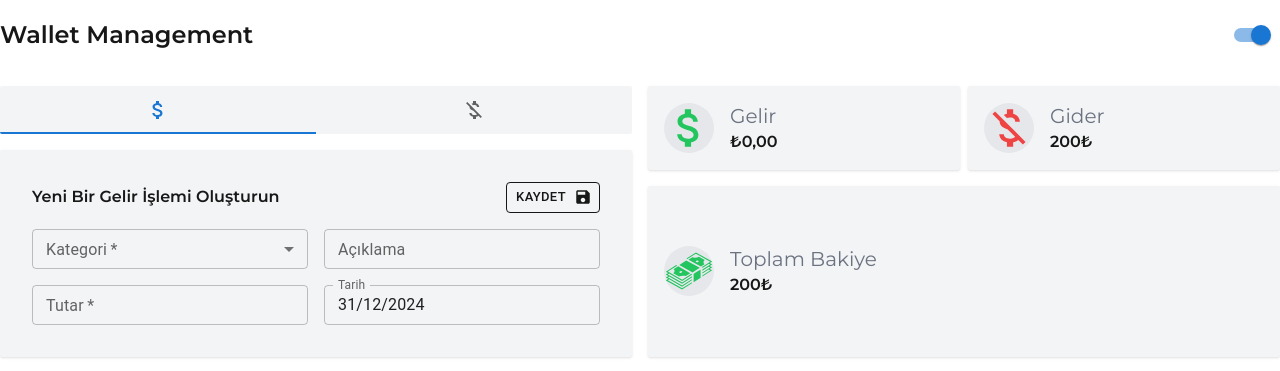
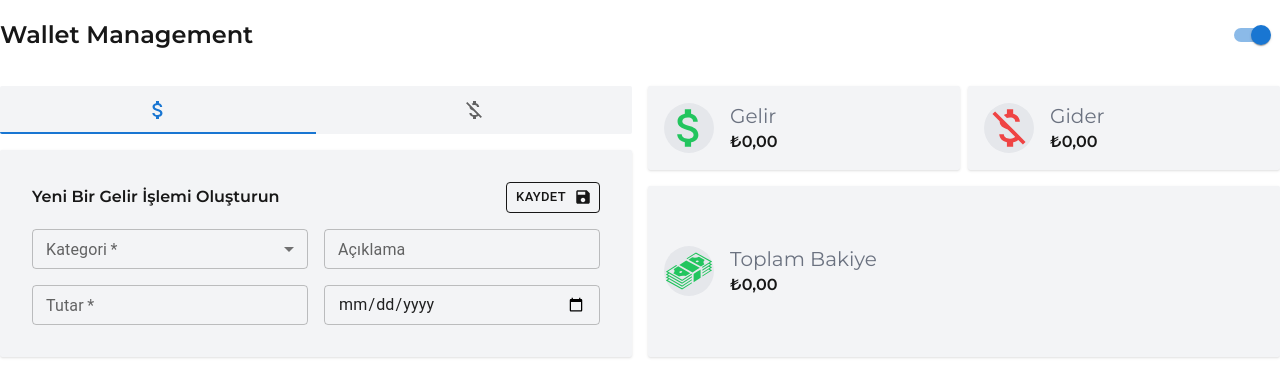
Before and after one commit to emirhancopoglu/walletManagement, a Next.js app: page / in a window 1280 px wide. Shown: the top 371 px of the page. Built offline with nearby package versions, Linux system fonts and the light colour scheme; what @mui/material-nextjs would draw is missing.

Commit message:
transaction context created and merged : income context , expense context

```diff
--- a/src/app/(wallet)/layout.jsx
+++ b/src/app/(wallet)/layout.jsx
@@ -2,7 +2,7 @@ import Header from "@/components/header/header";
 import { AppRouterCacheProvider } from "@mui/material-nextjs/v15-appRouter";
 import { Montserrat } from "next/font/google";
 import "@/app/globals.css";
-import { IncomeProvider } from "@/context/income/incomeContext";
+import { TransactionProvider } from "@/context/income/transactionContext";
 
 const MontserratFont = Montserrat({
   subsets: ["latin"],
@@ -20,10 +20,10 @@ export default function RootLayout({ children }) {
     <html lang="en">
       <body className={`${MontserratFont.variable} antialiased`}>
         <AppRouterCacheProvider>
-          <IncomeProvider>
+          <TransactionProvider>
             <Header />
             {children}
-          </IncomeProvider>
+          </TransactionProvider>
         </AppRouterCacheProvider>
       </body>
     </html>
--- a/src/components/stats/stats.jsx
+++ b/src/components/stats/stats.jsx
@@ -5,10 +5,11 @@ import WalletIcon from "@mui/icons-material/Wallet";
 import { GiMoneyStack } from "react-icons/gi";
 import { MdAttachMoney } from "react-icons/md";
 import { MdMoneyOff } from "react-icons/md";
-import { useIncome } from "@/context/income/incomeContext";
+import { useTransaction } from "@/context/income/transactionContext";
 
 export default function Stats() {
-  const { formattedTotalAmount } = useIncome();
+  const { formattedIncomeTotal, formattedExpenseTotal, formattedBalance } =
+    useTransaction();
 
   return (
     <>
@@ -21,7 +22,7 @@ export default function Stats() {
 
             <div className="flex flex-col">
               <p className="text-gray-500 font-normal text-xl">Gelir</p>
-              <p className="font-semibold">{formattedTotalAmount} </p>
+              <p className="font-semibold">{formattedIncomeTotal} </p>
             </div>
           </div>
           <div className="rounded-sm shadow w-full h-max bg-gray-100 px-4 py-4 flex flex-row items-center gap-4">
@@ -31,7 +32,7 @@ export default function Stats() {
 
             <div className="flex flex-col">
               <p className="text-gray-500 font-normal text-xl">Gider</p>
-              <p className="font-semibold">200₺</p>
+              <p className="font-semibold">{formattedExpenseTotal}</p>
             </div>
           </div>
         </div>
@@ -42,7 +43,7 @@ export default function Stats() {
 
           <div className="flex flex-col">
             <p className="text-gray-500 font-normal text-xl">Toplam Bakiye</p>
-            <p className="font-semibold">200₺</p>
+            <p className="font-semibold">{formattedBalance}</p>
           </div>
         </div>
       </div>
--- a/src/components/tab/expense.jsx
+++ b/src/components/tab/expense.jsx
@@ -1,23 +1,36 @@
-import DateSelector from "@/utils/date/date";
 import { Button, MenuItem, TextField } from "@mui/material";
 import React from "react";
 import SaveIcon from "@mui/icons-material/Save";
+import { useTransaction } from "@/context/income/transactionContext";
 
 export default function Expense() {
-  const currencies = [
-    {
-      value: "USD",
-      label: "Yiyecek",
-    },
-    {
-      value: "EUR",
-      label: "Giyecek",
-    },
-    {
-      value: "BTC",
-      label: "Market Alışverişi",
-    },
+  const {
+    addTransaction,
+    category,
+    setCategory,
+    description,
+    setDescription,
+    amount,
+    setAmount,
+    date,
+    setDate,
+    type,
+  } = useTransaction();
+
+  const categories = [
+    { value: "Yemek", label: "Yemek" },
+    { value: "Giyim", label: "Giyim" },
+    { value: "Teknoloji", label: "Teknoloji" },
   ];
+
+  const handleSave = () => {
+    const expense = { category, description, amount, date, type: "Gider" };
+    addTransaction(expense);
+    setCategory("");
+    setDescription("");
+    setAmount("");
+    setDate("");
+  };
 
   return (
     <div className="flex flex-col">
@@ -29,6 +42,7 @@ export default function Expense() {
           variant="outlined"
           endIcon={<SaveIcon />}
           className="font-semibold capitalize"
+          onClick={handleSave}
         >
           Kaydet
         </Button>
@@ -43,8 +57,10 @@ export default function Expense() {
           size="small"
           className="w-full"
           required
+          value={category}
+          onChange={(e) => setCategory(e.target.value)}
         >
-          {currencies.map((option) => (
+          {categories.map((option) => (
             <MenuItem key={option.value} value={option.value}>
               {option.label}
             </MenuItem>
@@ -57,6 +73,8 @@ export default function Expense() {
           variant="outlined"
           size="small"
           fullWidth
+          value={description}
+          onChange={(e) => setDescription(e.target.value)}
         />
       </div>
       <div className="flex flex-row gap-4">
@@ -68,8 +86,20 @@ export default function Expense() {
           type="number"
           required
           fullWidth
+          value={amount}
+          onChange={(e) => setAmount(e.target.value)}
         />
-        <DateSelector />
+
+        <TextField
+          id="outlined-basic"
+          variant="outlined"
+          size="small"
+          type="date"
+          required
+          fullWidth
+          value={date}
+          onChange={(e) => setDate(e.target.value)}
+        />
       </div>
     </div>
   );
--- a/src/components/tab/income.jsx
+++ b/src/components/tab/income.jsx
@@ -1,13 +1,12 @@
 "use client";
-import DateSelector from "@/utils/date/date";
 import { Button, MenuItem, TextField } from "@mui/material";
 import React from "react";
 import SaveIcon from "@mui/icons-material/Save";
-import { useIncome } from "@/context/income/incomeContext";
+import { useTransaction } from "@/context/income/transactionContext";
 
 export default function Income() {
   const {
-    addIncome,
+    addTransaction,
     category,
     setCategory,
     description,
@@ -17,7 +16,7 @@ export default function Income() {
     date,
     setDate,
     type,
-  } = useIncome();
+  } = useTransaction();
 
   const categories = [
     { value: "Maaş", label: "Maaş" },
@@ -28,7 +27,7 @@ export default function Income() {
 
   const handleSave = () => {
     const income = { category, description, amount, date, type };
-    addIncome(income);
+    addTransaction(income);
     setCategory("");
     setDescription("");
     setAmount("");
@@ -44,7 +43,7 @@ export default function Income() {
           size="small"
           variant="outlined"
           endIcon={<SaveIcon />}
-          className="font-semibold capitalize"
+          className="font-semibold capitalize bg-green-400 text-green-500"
           onClick={handleSave}
         >
           Kaydet
@@ -92,8 +91,16 @@ export default function Income() {
           value={amount}
           onChange={(e) => setAmount(e.target.value)}
         />
-
-        <DateSelector />
+        <TextField
+          id="outlined-basic"
+          variant="outlined"
+          size="small"
+          type="date"
+          required
+          fullWidth
+          value={date}
+          onChange={(e) => setDate(e.target.value)}
+        />
       </div>
     </div>
   );
--- a/src/components/transaction-table/transactionTable.jsx
+++ b/src/components/transaction-table/transactionTable.jsx
@@ -8,10 +8,10 @@ import TableContainer from "@mui/material/TableContainer";
 import TableHead from "@mui/material/TableHead";
 import TableRow from "@mui/material/TableRow";
 import Paper from "@mui/material/Paper";
-import { useIncome } from "@/context/income/incomeContext";
+import { useTransaction } from "@/context/income/transactionContext";
 
 export default function TransactionTable() {
-  const { category, description, incomeData } = useIncome();
+  const { transactionData } = useTransaction();
 
   const StyledTableCell = styled(TableCell)(({ theme }) => ({
     [`&.${tableCellClasses.head}`]: {
@@ -83,9 +83,9 @@ export default function TransactionTable() {
               </TableRow>
             </TableHead>
             <TableBody>
-              {incomeData && incomeData.length > 0 ? (
+              {transactionData && transactionData.length > 0 ? (
                 <>
-                  {incomeData.map((item, index) => (
+                  {transactionData.map((item, index) => (
                     <StyledTableRow key={index}>
                       <StyledTableCell component="th" scope="row">
                         {item.category}
--- a/src/components/transaction/transaction.jsx
+++ b/src/components/transaction/transaction.jsx
@@ -8,11 +8,11 @@ import Tab from "@mui/material/Tab";
 import Box from "@mui/material/Box";
 import AttachMoneySharpIcon from "@mui/icons-material/AttachMoneySharp";
 import MoneyOffIcon from "@mui/icons-material/MoneyOff";
-import { useIncome } from "@/context/income/incomeContext";
+import { useTransaction } from "@/context/income/transactionContext";
 
 export default function Transaction() {
   const [value, setValue] = useState(0);
-  const { setType } = useIncome();
+  const { setType } = useTransaction();
 
   const handleChange = (event, newValue) => {
     setValue(newValue);
--- a/src/context/income/incomeContext.jsx
+++ /dev/null
@@ -1,60 +0,0 @@
-"use client";
-import React, { createContext, useContext, useEffect, useState } from "react";
-
-const IncomeContext = createContext();
-
-export function IncomeProvider({ children }) {
-  const [incomeData, setIncomeData] = useState([]);
-  const [category, setCategory] = useState("");
-  const [description, setDescription] = useState("");
-  const [amount, setAmount] = useState("");
-  const [date, setDate] = useState("");
-  const [type, setType] = useState("Gelir");
-
-  useEffect(() => {
-    const storedData = localStorage.getItem("incomeData");
-    if (storedData) {
-      setIncomeData(JSON.parse(storedData));
-    }
-  }, []);
-
-  const totalAmount = incomeData.reduce(
-    (acc, income) => acc + parseFloat(income.amount || 0),
-    0
-  );
-
-  const formattedTotalAmount = new Intl.NumberFormat("tr-TR", {
-    style: "currency",
-    currency: "TRY",
-  }).format(totalAmount);
-
-  const addIncome = (income) => {
-    const updatedIncomeData = [...incomeData, income];
-    setIncomeData(updatedIncomeData);
-    localStorage.setItem("incomeData", JSON.stringify(updatedIncomeData));
-  };
-
-  return (
-    <IncomeContext.Provider
-      value={{
-        incomeData,
-        addIncome,
-        category,
-        setCategory,
-        description,
-        setDescription,
-        amount,
-        setAmount,
-        type,
-        setType,
-        date,
-        setDate,
-        formattedTotalAmount,
-      }}
-    >
-      {children}
-    </IncomeContext.Provider>
-  );
-}
-
-export const useIncome = () => useContext(IncomeContext);
--- /dev/null
+++ b/src/context/income/transactionContext.jsx
@@ -0,0 +1,76 @@
+"use client";
+import React, { createContext, useContext, useEffect, useState } from "react";
+
+const TransactionContext = createContext();
+
+export function TransactionProvider({ children }) {
+  const [transactionData, setTransactionData] = useState([]);
+  const [category, setCategory] = useState("");
+  const [description, setDescription] = useState("");
+  const [amount, setAmount] = useState("");
+  const [date, setDate] = useState("");
+  const [type, setType] = useState("Gelir");
+
+  useEffect(() => {
+    const storedData = localStorage.getItem("transactionData");
+    if (storedData) {
+      setTransactionData(JSON.parse(storedData));
+    }
+  }, []);
+
+  const incomeTotal = transactionData
+    .filter((transaction) => transaction.type === "Gelir")
+    .reduce((acc, transaction) => acc + parseFloat(transaction.amount || 0), 0);
+
+  const expenseTotal = transactionData
+    .filter((transaction) => transaction.type === "Gider")
+    .reduce((acc, transaction) => acc + parseFloat(transaction.amount || 0), 0);
+
+  const balance = incomeTotal - expenseTotal;
+
+  const formatCurrency = (amount) => {
+    return new Intl.NumberFormat("tr-TR", {
+      style: "currency",
+      currency: "TRY",
+    }).format(amount);
+  };
+
+  const formattedIncomeTotal = formatCurrency(incomeTotal);
+  const formattedExpenseTotal = formatCurrency(expenseTotal);
+  const formattedBalance = formatCurrency(balance);
+
+  const addTransaction = (transaction) => {
+    const updatedTransactionData = [...transactionData, transaction];
+    setTransactionData(updatedTransactionData);
+    localStorage.setItem(
+      "transactionData",
+      JSON.stringify(updatedTransactionData)
+    );
+  };
+
+  return (
+    <TransactionContext.Provider
+      value={{
+        transactionData,
+        addTransaction,
+        category,
+        setCategory,
+        description,
+        setDescription,
+        amount,
+        setAmount,
+        type,
+        setType,
+        date,
+        setDate,
+        formattedIncomeTotal,
+        formattedExpenseTotal,
+        formattedBalance,
+      }}
+    >
+      {children}
+    </TransactionContext.Provider>
+  );
+}
+
+export const useTransaction = () => useContext(TransactionContext);
--- a/src/utils/date/date.jsx
+++ b/src/utils/date/date.jsx
@@ -1,24 +1,27 @@
 "use client";
-import React, { useContext, useState } from "react";
+import React, { useState } from "react";
 import { LocalizationProvider } from "@mui/x-date-pickers/LocalizationProvider";
 import { DatePicker } from "@mui/x-date-pickers/DatePicker";
 import { AdapterDayjs } from "@mui/x-date-pickers/AdapterDayjs";
 import dayjs from "dayjs";
-import { useIncome } from "@/context/income/incomeContext";
+import { useIncome } from "@/context/income/transactionContext";
 
 export default function DateSelector() {
   const [selectedDate, setSelectedDate] = useState(dayjs());
   const { date, setDate } = useIncome();
+
+  const handleDateChange = (newValue) => {
+    const newDate = dayjs(newValue); // newValue'yu dayjs nesnesine çeviriyoruz
+    setSelectedDate(newDate);
+    setDate(newDate); // selectedDate'i context'teki date'e atıyoruz
+  };
 
   return (
     <LocalizationProvider dateAdapter={AdapterDayjs}>
       <DatePicker
         label="Tarih"
         value={selectedDate}
-        onChange={
-          ((newValue) => setSelectedDate(newValue),
-          (e) => setDate(e.target.value))
-        }
+        onChange={handleDateChange}
         slotProps={{ textField: { size: "small" } }}
         className="w-full"
         format="DD/MM/YYYY"
```
